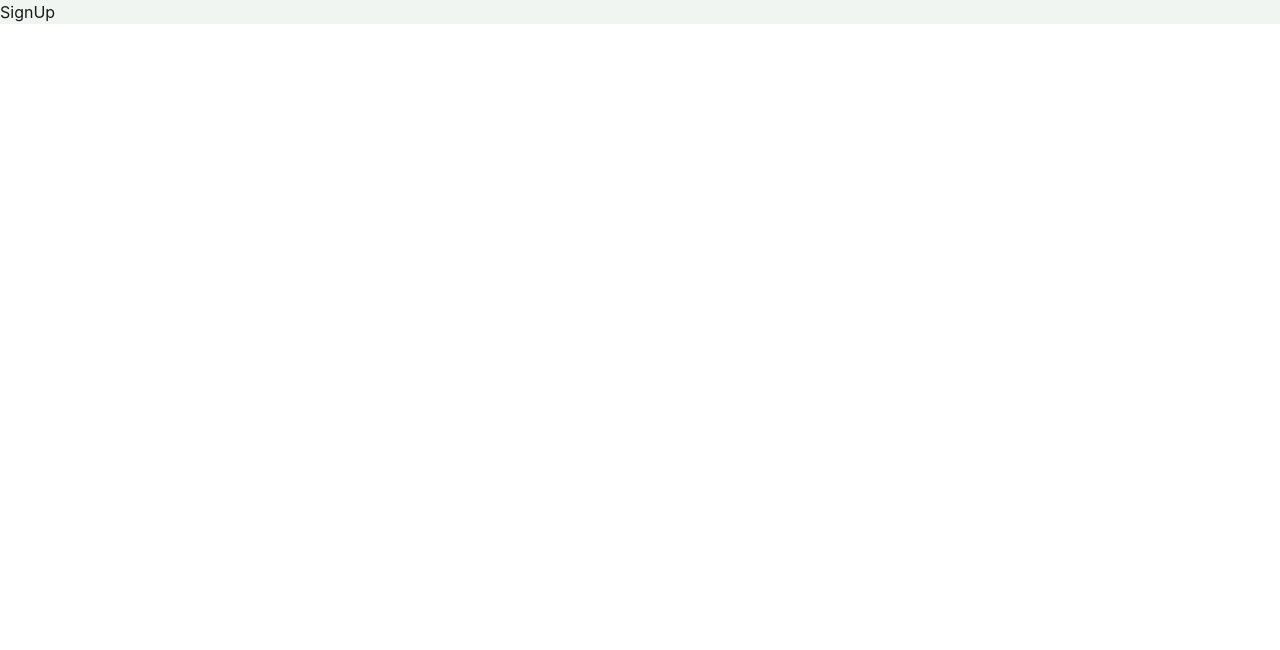
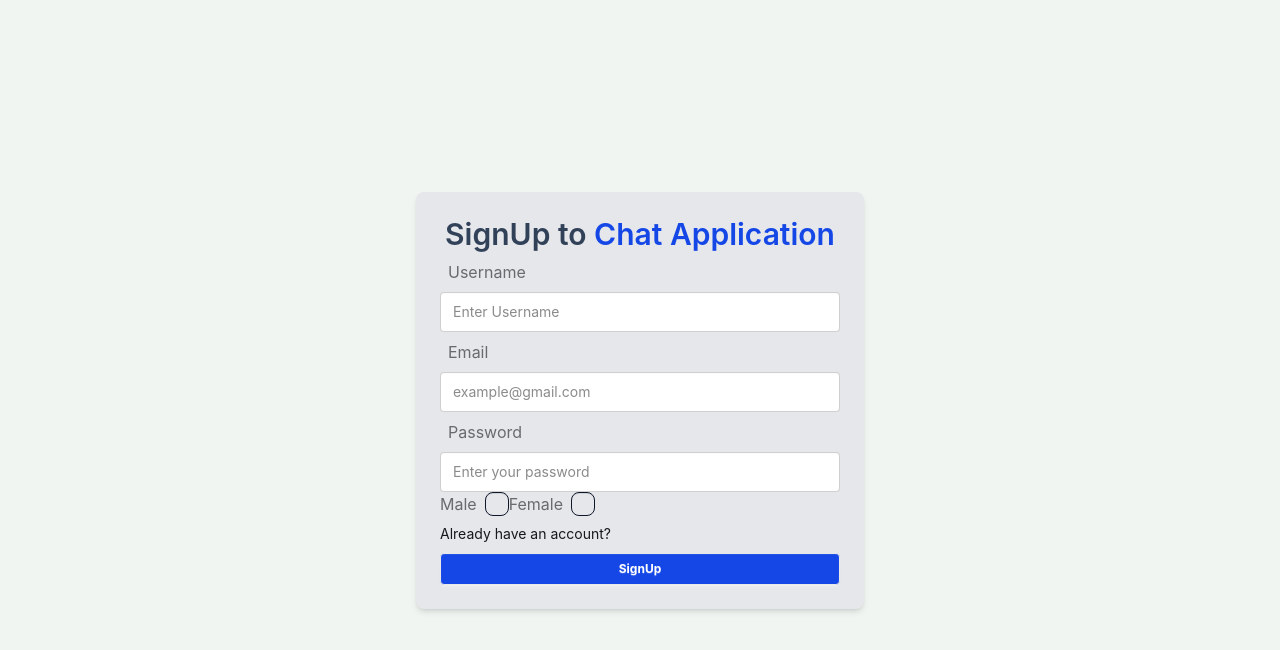
Before and after one commit to BishtNeeraj0/Chat-Application, a React (Vite) app in the folder frontend/: page /signup in a window 1280 px wide. Shown: the top 650 px of the page. Built offline with nearby package versions, Linux system fonts and the light colour scheme.

Commit message:
Signup page ui

```diff
--- /dev/null
+++ b/frontend/src/components/GenderCheckbox.jsx
@@ -0,0 +1,22 @@
+import React from 'react'
+
+const GenderCheckbox = () => {
+  return (
+    <div className='flex'>
+        <div className='form-control'>
+          <label className='label gap-2 cursor-pointer'>
+            <span className='label-text'>Male</span>
+            <input type="checkbox" className='checkbox border-slate-900' />
+          </label>
+        </div>
+        <div className='form-control'>
+          <label className='label gap-2 cursor-pointer'>
+            <span className='label-text'>Female</span>
+            <input type="checkbox" className='checkbox border-slate-900' />
+          </label>
+        </div>
+    </div>
+  )
+}
+
+export default GenderCheckbox
--- a/frontend/src/pages/Login.jsx
+++ b/frontend/src/pages/Login.jsx
@@ -7,7 +7,7 @@ const Login = () => {
       <div className="w-full max-w-md p-6 rounded-lg shadow-md bg-gray-200">
         <h1 className="text-3xl font-semibold text-center text-slate-700">
           Login to
-          <span className="text-blue-700">Chat Application</span>
+          <span className="text-blue-700"> Chat Application</span>
         </h1>
         <form>
           <div>
--- a/frontend/src/pages/SignUp.jsx
+++ b/frontend/src/pages/SignUp.jsx
@@ -1,9 +1,64 @@
-import React from 'react'
+import React from "react";
+import GenderCheckbox from "../components/gendercheckbox";
+import { Link } from "react-router-dom";
 
 const SignUp = () => {
   return (
-    <div>SignUp</div>
-  )
-}
+    <div className="flex min-h-screen items-center justify-center mx-auto">
+      <div className="w-full max-w-md p-6 rounded-lg shadow-md bg-gray-200">
+        <h1 className="text-3xl font-semibold text-center text-slate-700">
+          SignUp to
+          <span className="text-blue-700"> Chat Application</span>
+        </h1>
+        <form>
+          <div>
+            <label className="label p-2">
+              <span className="text-base label-text">Username</span>
+            </label>
+            <input
+              type="text"
+              placeholder="Enter Username"
+              className="w-full input input-bordered h-10"
+            />
+          </div>
+          <div>
+            <label className="label p-2">
+              <span className="text-base label-text">Email</span>
+            </label>
+            <input
+              type="email"
+              placeholder="example@gmail.com"
+              className="w-full input input-bordered h-10"
+            />
+          </div>
+          <div>
+            <label className="label p-2">
+              <span className="text-base label-text">Password</span>
+            </label>
+            <input
+              type="password"
+              placeholder="Enter your password"
+              className="w-full input input-bordered h-10"
+            />
+          </div>
 
-export default SignUp
+          <GenderCheckbox />
+
+          <Link
+            to={"/login"}
+            className="text-sm hover:underline hover:text-blue-600 mt-2 inline-block"
+          >
+            Already have an account?
+          </Link>
+          <div>
+            <button className="btn btn-block btn-sm mt-2 bg-blue-700 font-bold text-white">
+              SignUp
+            </button>
+          </div>
+        </form>
+      </div>
+    </div>
+  );
+};
+
+export default SignUp;
```
